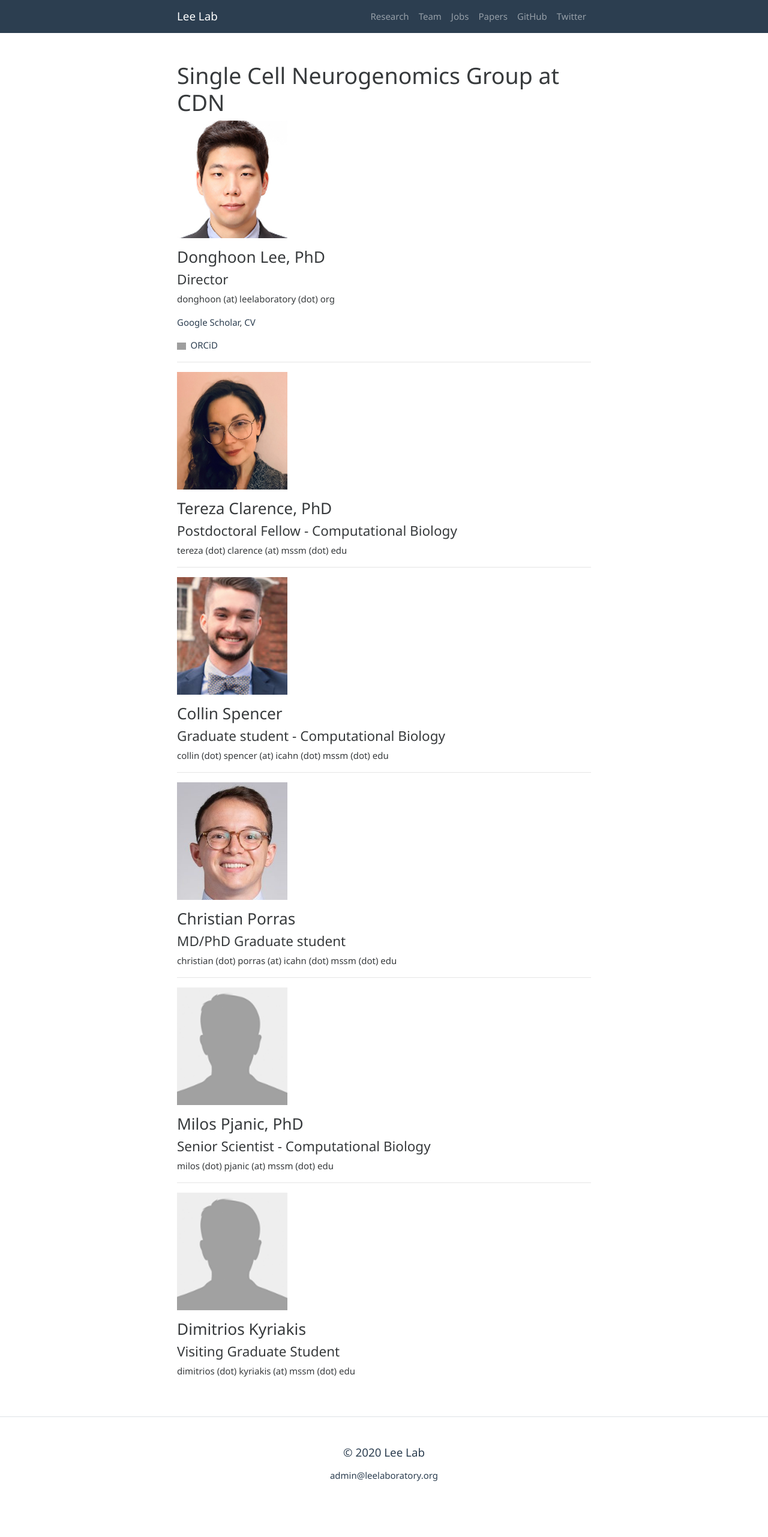
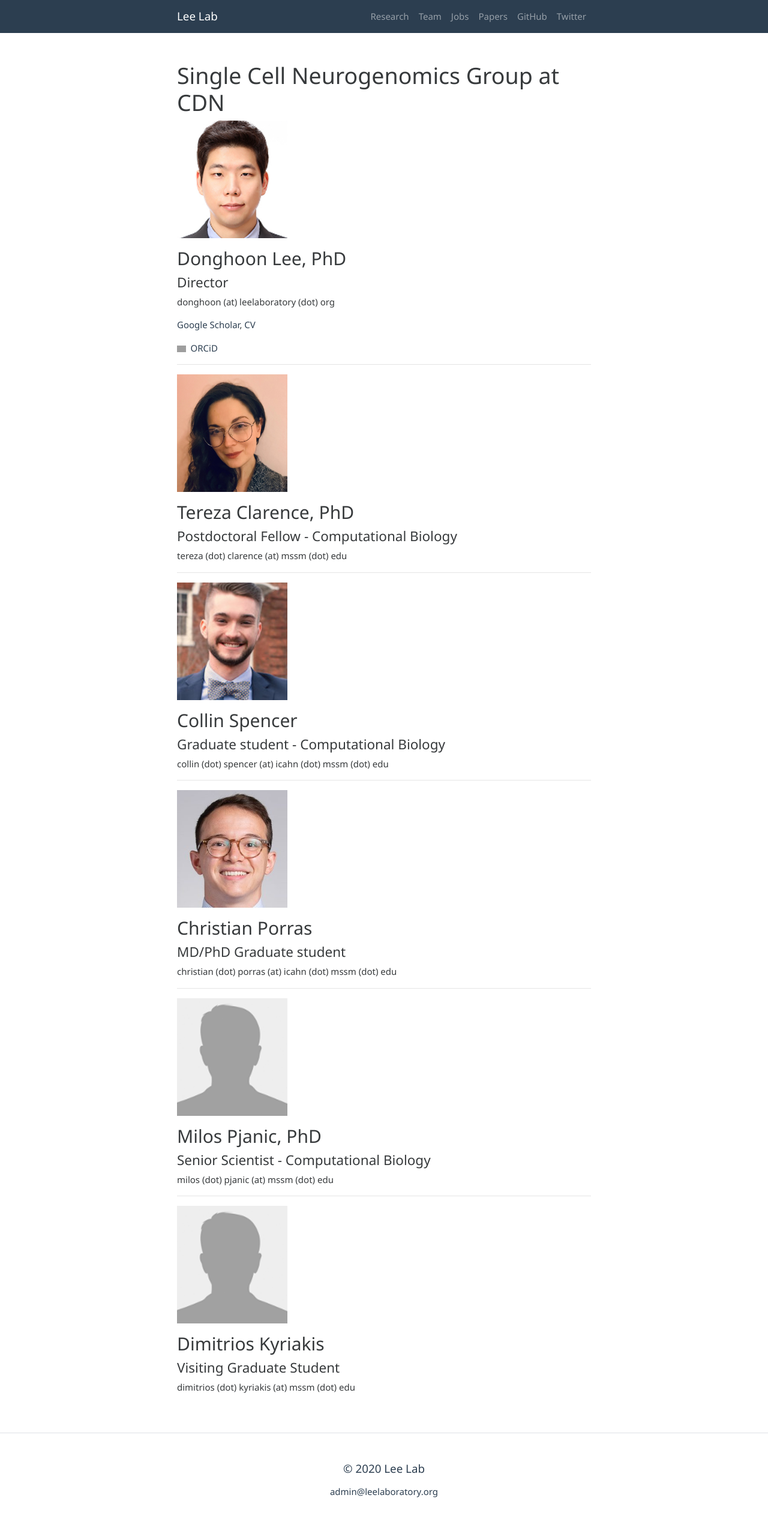
Before and after one commit to leelaboratory/leelaboratory.github.io, a Jekyll site: the page built from pages/team.md, in a window 1280 px wide. Shown: the whole page at 60% size. Built offline with Jekyll 4.4.1, drawn with Linux system fonts in a browser that asks for light colours; before the commit the page ends 2535 px from its top, so only the background shows below that; grey boxes are pictures that could not be loaded.

```diff
--- a/pages/team.md
+++ b/pages/team.md
@@ -6,7 +6,7 @@ title: 'Single Cell Neurogenomics Group at CDN'
 
 <img src="/images/DL.jpeg" width="184" height="196">
 
-### Donghoon Lee, PhD
+## Donghoon Lee, PhD
 #### Director
 donghoon (at) leelaboratory (dot) org
 
@@ -18,7 +18,7 @@ donghoon (at) leelaboratory (dot) org
 
 <img src="/images/TC.jpeg" width="184" height="196">
 
-### Tereza Clarence, PhD
+## Tereza Clarence, PhD
 #### Postdoctoral Fellow - Computational Biology
 tereza (dot) clarence (at) mssm (dot) edu
 
@@ -26,7 +26,7 @@ tereza (dot) clarence (at) mssm (dot) edu
 
 <img src="/images/CS.jpeg" width="184" height="196">
 
-### Collin Spencer
+## Collin Spencer
 #### Graduate student - Computational Biology
 collin (dot) spencer (at) icahn (dot) mssm (dot) edu
 
@@ -34,7 +34,7 @@ collin (dot) spencer (at) icahn (dot) mssm (dot) edu
 
 <img src="/images/CP.jpeg" width="184" height="196">
 
-### Christian Porras
+## Christian Porras
 #### MD/PhD Graduate student
 christian (dot) porras (at) icahn (dot) mssm (dot) edu
 
@@ -42,7 +42,7 @@ christian (dot) porras (at) icahn (dot) mssm (dot) edu
 
 <img src="/images/UNK.jpeg" width="184" height="196">
 
-### Milos Pjanic, PhD
+## Milos Pjanic, PhD
 #### Senior Scientist - Computational Biology
 milos (dot) pjanic (at) mssm (dot) edu
 
@@ -50,6 +50,6 @@ milos (dot) pjanic (at) mssm (dot) edu
 
 <img src="/images/UNK.jpeg" width="184" height="196">
 
-### Dimitrios Kyriakis
+## Dimitrios Kyriakis
 #### Visiting Graduate Student
 dimitrios (dot) kyriakis (at) mssm (dot) edu
```
